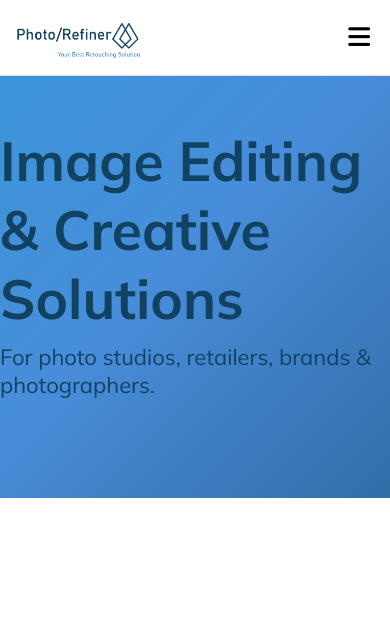
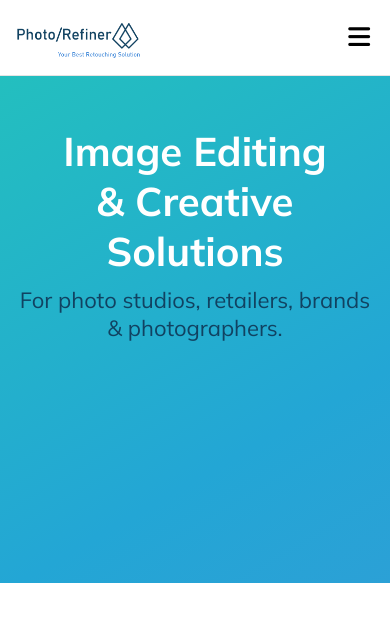
Before and after one commit to webdevifti/photo-refiner-template, a plain HTML site: page index.html in a window 390 px wide. Drawn offline with Linux system fonts and the light colour scheme.

Commit message:
banner responsive

```diff
--- a/css/style.css
+++ b/css/style.css
@@ -209,14 +209,14 @@ header {
   color: var(--whiteColor) !important;
 }
 #banner{
-  background: linear-gradient(-45deg, var(--primaryColor), var(--secondColor), #23a6d5, #23d5ab);
+  background: linear-gradient(-30deg, var(--secondColor), #23a6d5, #23d5ab,var(--primaryColor));
 	background-size: 400% 400%;
 	animation: gradient 10s ease infinite;
 	height: 50vh;
 }
 #banner h3{
   padding-top: 50px;
-  color: var(--primaryColor);
+  color: var(--whiteColor);
   font-size: 55px;
   font-family: var(--secondaryFont);
   width: 100%;
@@ -247,4 +247,17 @@ header {
   #mobile_nav {
     display: block;
   }
+  #banner{
+    padding: 0px 20px;
+  }
 }
+@media screen and (max-width: 768px) {
+  #banner{
+    padding: 0px 10px;
+    height: 60vh;
+    text-align: center;
+  }
+  #banner h3{
+    font-size: 40px;
+  }
+}
```
